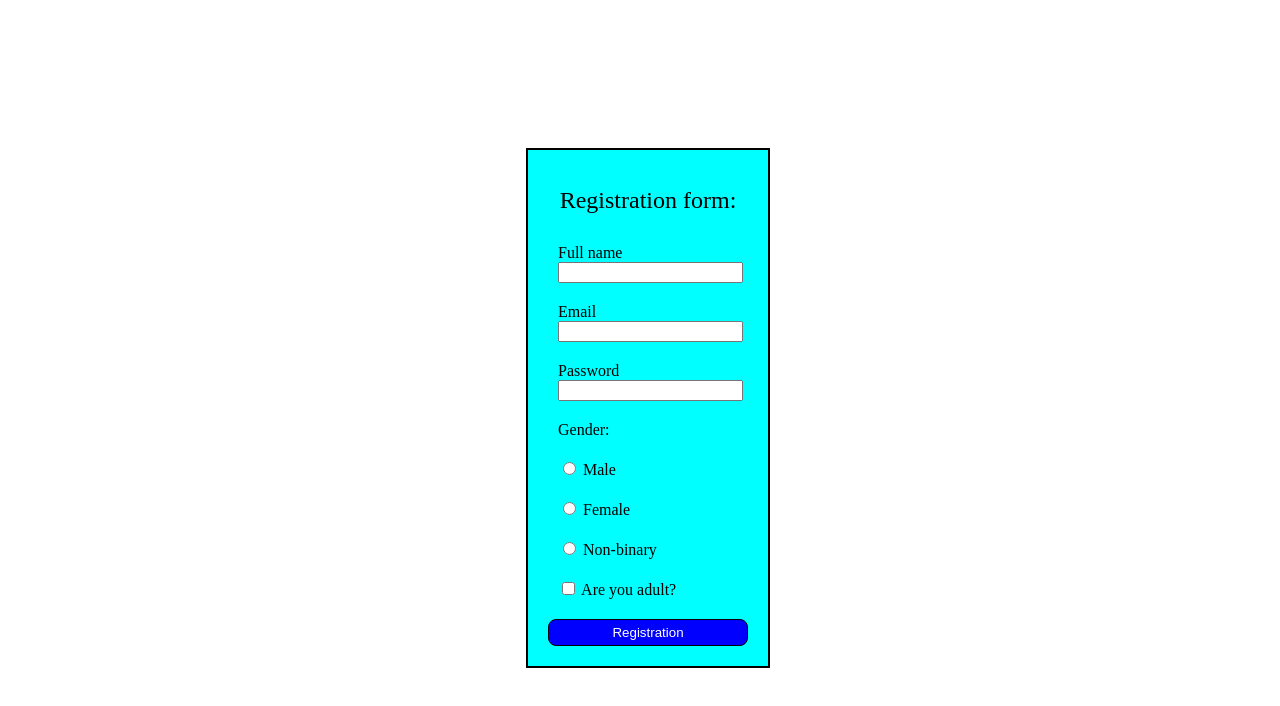
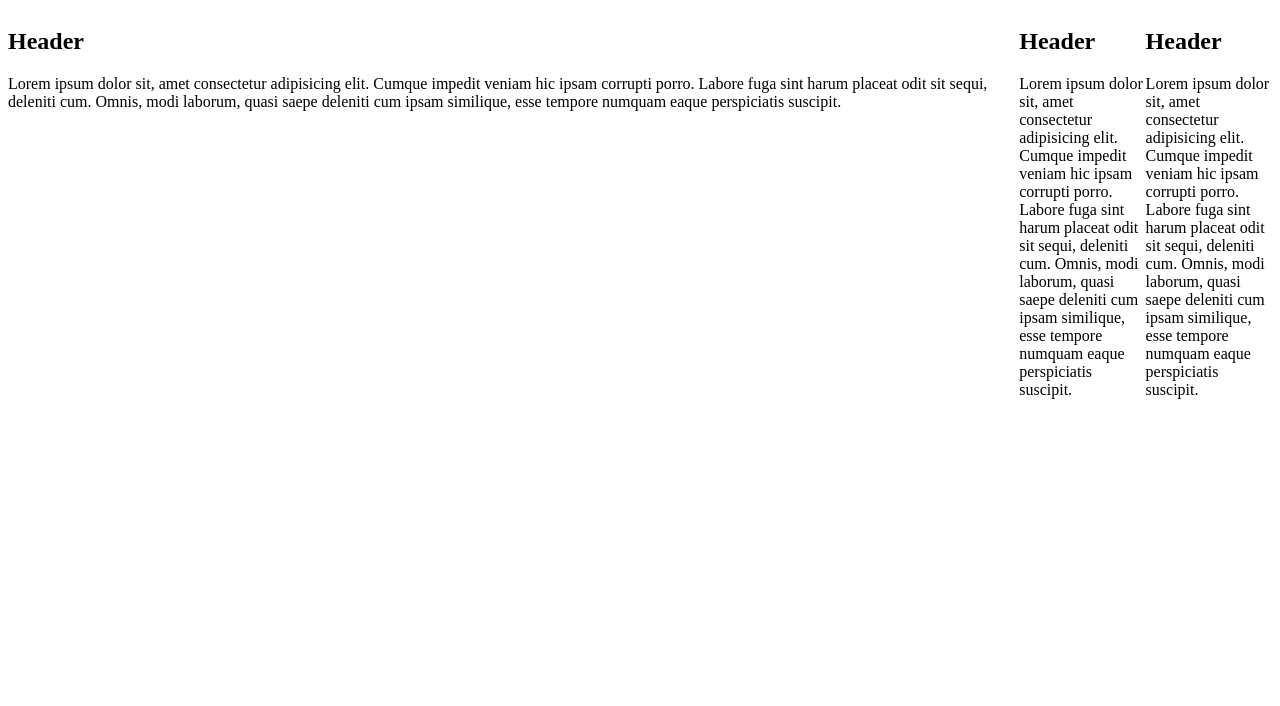
Before and after one commit to mykhailmykhailenko/html, a plain HTML site: page index.html in a window 1280 px wide. Drawn offline with Linux system fonts and the light colour scheme.

Commit message:
media task resolve

```diff
--- a/assets/style.css
+++ b/assets/style.css
@@ -1,42 +1,24 @@
-.container {
-    width: 100vw;
-    height: 100vh;
+section {
     display: flex;
     flex-direction: row;
-    justify-content: center;
-    align-items: center;
-
-}
-.registration-form {
-    width: 200px;
-    border: 2px solid black;
-    background-color: aqua;
-    padding: 20px;
-    display: flex;
-    flex-direction: column;
-
+    width: 100%;
 }
 
-label {
-    margin: 10px;
+article {
+    flex-basis: 10%;
 }
 
-h1 {
-    text-align: center;
-    margin-bottom: 20px;
-    font-size: 1.5em;
-    font-weight: 400;
+article:first-child {
+    flex-grow: 5;
 }
 
-p {
-    margin: 10px;
+@media screen and (max-width: 576px) {
+    section {
+       flex-direction: column;
+    }
+
+    article {
+
+        width: 100%;
+    }
 }
-
-.btn {
-    margin-top: 10px;
-    padding: 5px;
-    border-radius: 8px;
-    background-color: blue;
-    color: white;
-    border: 1px solid black;
-}
--- a/index.html
+++ b/index.html
@@ -9,34 +9,23 @@
 
 </head>
 <body>
-  <div class="container">
-    <form class="registration-form">
-      <h1>Registration form:</h1>
-      <label class="column"> Full name
-        <input type="text" name="name"  required>
-      </label>
-      <label class="column"> Email
-        <input type="email" name="email" required>
-      </label>
-      <label class="column"> Password
-        <input type="password" name="pass" required>
-      </label>
-      <p>Gender: </p>
-      <label>
-        <input type="radio" name="gender" value="male"> Male
-      </label>
-      <label>
-        <input type="radio" name="gender" value="female"> Female
-      </label>
-      <label>
-        <input type="radio" name="gender" value="non-binary"> Non-binary
-      </label>
-      <label>
-        <input type="checkbox"> Are you adult?
-      </label>
-      <button class="btn">Registration</button>
-    </form>
-  </div>
+
+<section>
+  <article>
+    <h2>Header</h2>
+    <p>Lorem ipsum dolor sit, amet consectetur adipisicing elit. Cumque impedit veniam hic ipsam corrupti porro. Labore fuga sint harum placeat odit sit sequi, deleniti cum. Omnis, modi laborum, quasi saepe deleniti cum ipsam similique, esse tempore numquam eaque perspiciatis suscipit.</p>
+  </article>
+  <article>
+    <h2>Header</h2>
+    <p>Lorem ipsum dolor sit, amet consectetur adipisicing elit. Cumque impedit veniam hic ipsam corrupti porro. Labore fuga sint harum placeat odit sit sequi, deleniti cum. Omnis, modi laborum, quasi saepe deleniti cum ipsam similique, esse tempore numquam eaque perspiciatis suscipit.</p>
+  </article>
+  <article>
+    <h2>Header</h2>
+    <p>Lorem ipsum dolor sit, amet consectetur adipisicing elit. Cumque impedit veniam hic ipsam corrupti porro. Labore fuga sint harum placeat odit sit sequi, deleniti cum. Omnis, modi laborum, quasi saepe deleniti cum ipsam similique, esse tempore numquam eaque perspiciatis suscipit.</p>
+  </article>
+
+
+</section>
 
 </body>
 </html>
```
Also changed, not shown: 1 other file.
